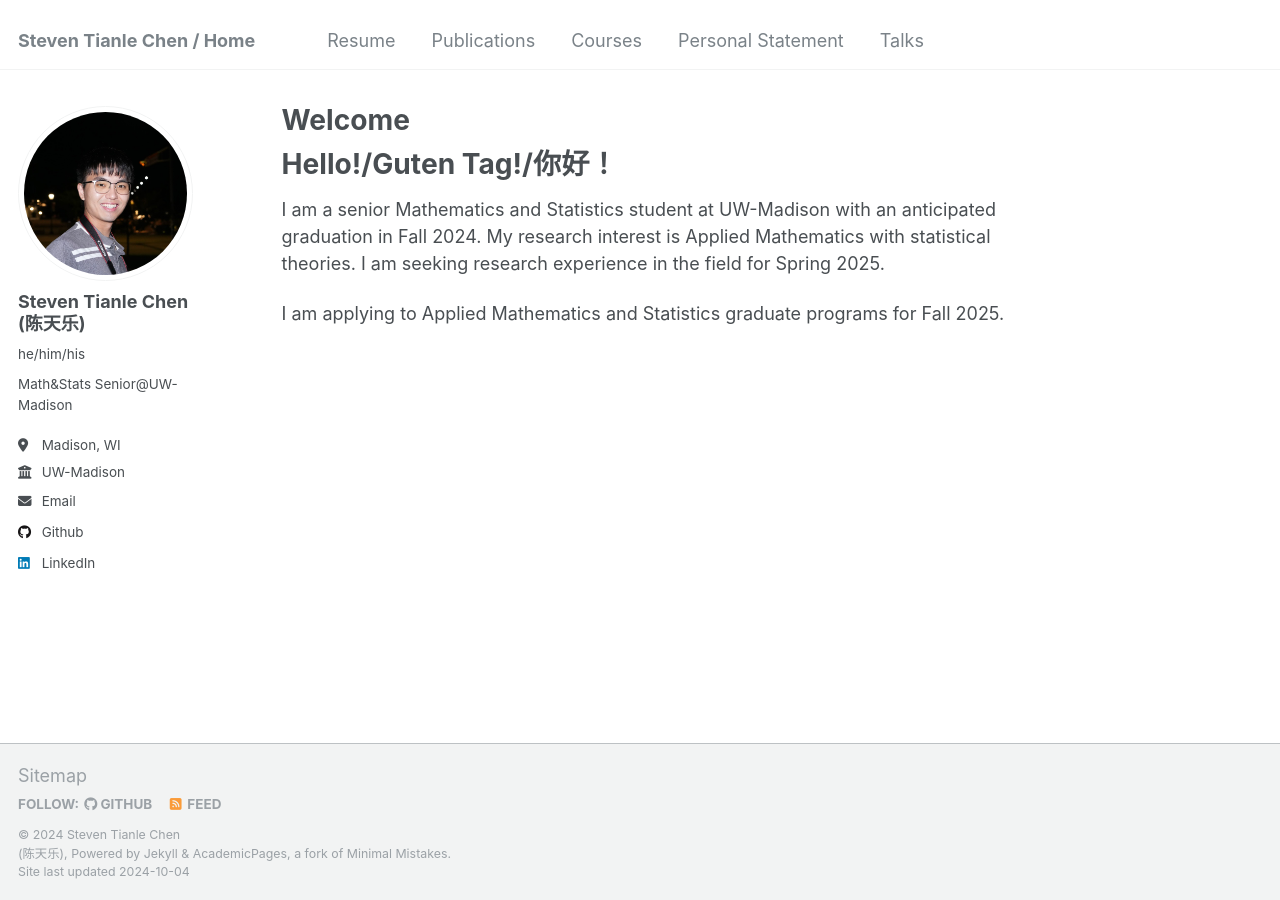
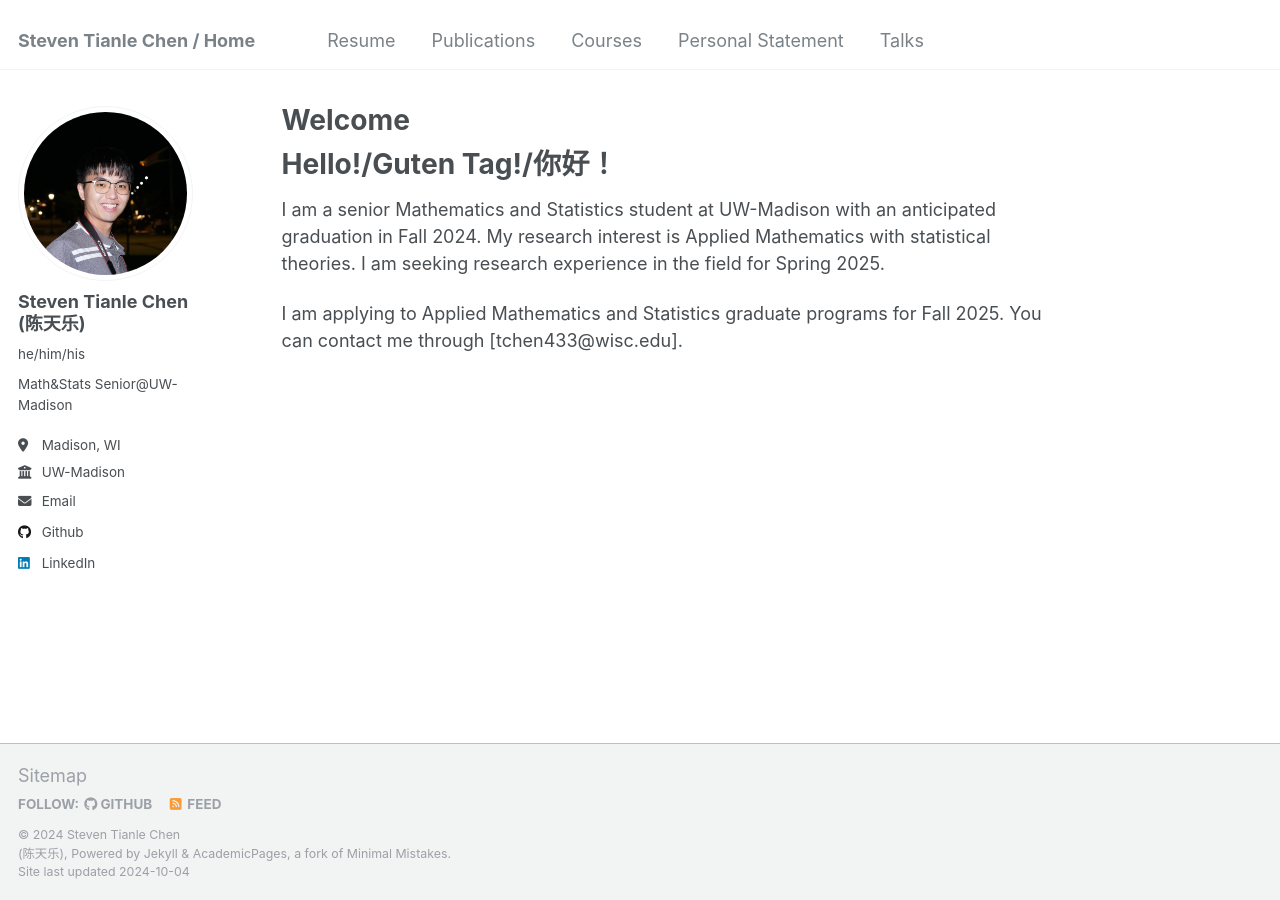
Before and after one commit to sttlchen/sttlchen.github.io, a Jekyll site: the page built from _pages/about.md, in a window 1280 px wide. Built offline with Jekyll 4.4.1, drawn with Linux system fonts in a browser that asks for light colours.

Commit message:
Update about.md

```diff
--- a/_pages/about.md
+++ b/_pages/about.md
@@ -11,4 +11,4 @@ Hello!/Guten Tag!/你好！
 ======
 I am a senior Mathematics and Statistics student at UW-Madison with an anticipated graduation in Fall 2024. My research interest is Applied Mathematics with statistical theories. I am seeking research experience in the field for Spring 2025.
 
-I am applying to Applied Mathematics and Statistics graduate programs for Fall 2025.
+I am applying to Applied Mathematics and Statistics graduate programs for Fall 2025. You can contact me through [tchen433@wisc.edu].
```
